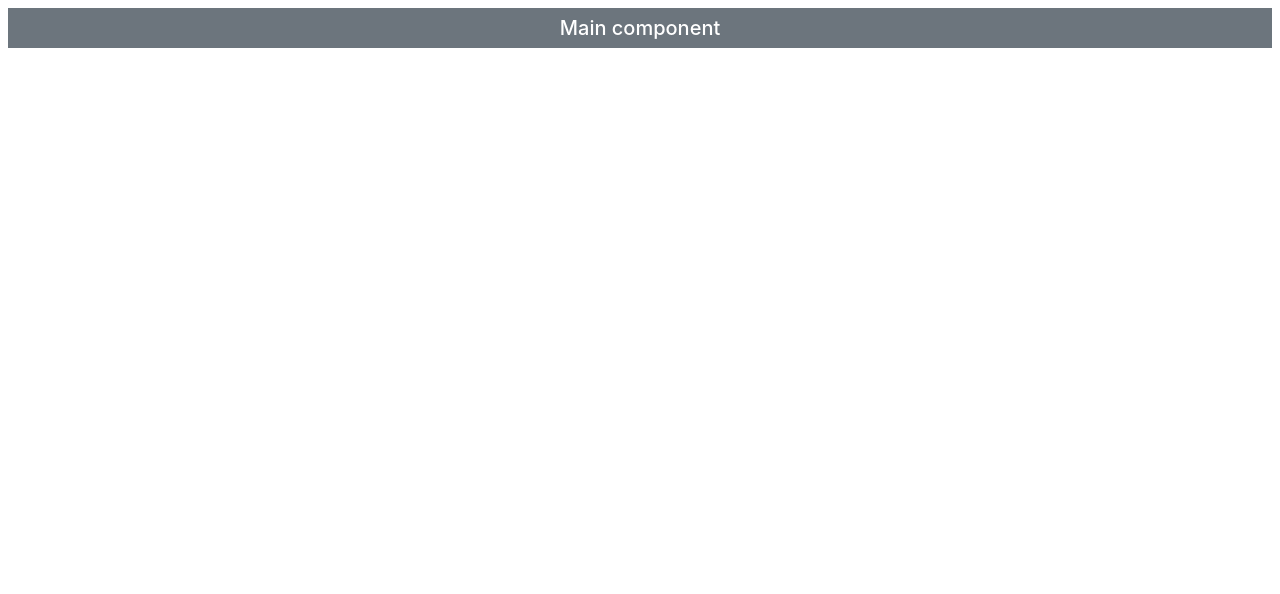
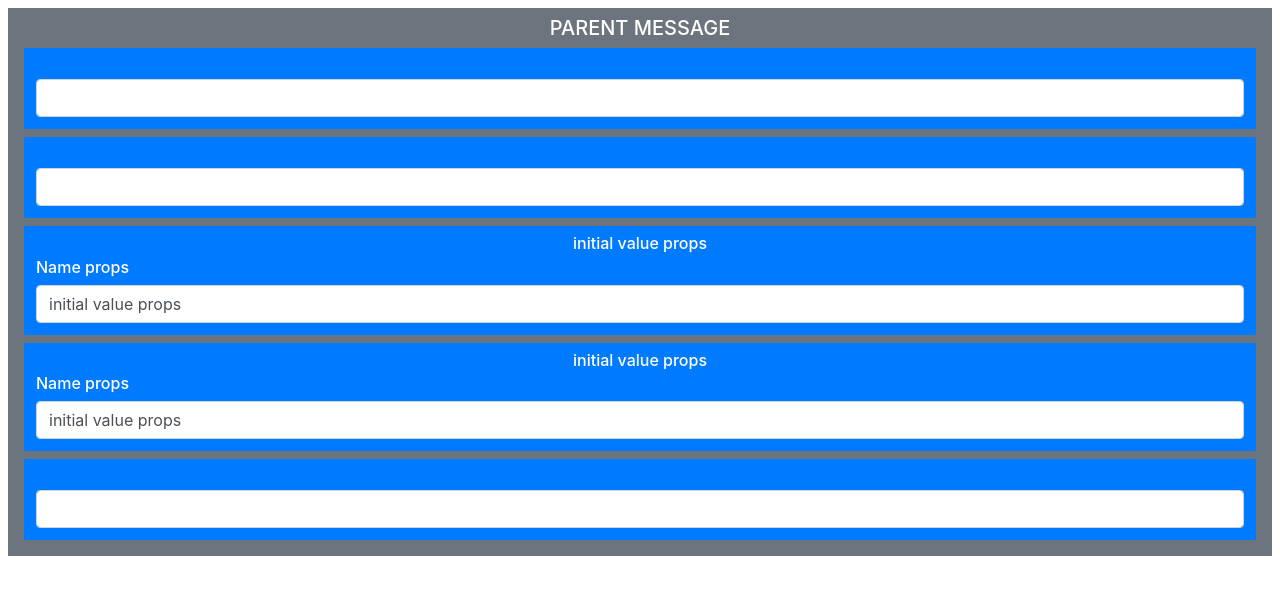
Before and after one commit to RafalKlimkiewicz/VueChap2, a Vue app in the folder templatesanddata/: page / in a window 1280 px wide. Shown: the top 594 px of the page. Built offline with nearby package versions, Linux system fonts and the light colour scheme.

Commit message:
components and props

```diff
--- a/templatesanddata/src/App.vue
+++ b/templatesanddata/src/App.vue
@@ -1,11 +1,26 @@
 <template>
   <div class="bg-secondary text-white text-center m-2 p-2 h5">
-    Main component
+    {{ message }}
+    <ChildComponenet />
+    <child-componenet />
+    <MyFeature labelText="Name props" initialValue="initial value props"/>
+    <my-feature label-text="Name props" initial-value="initial value props"/>
+    <child-global-component />
   </div>
 </template>
 
 <script>
+import ChildComponenet from "./components/ChildComponent";
 export default {
-  name: 'App'
+  name: 'App',
+  components: {
+    ChildComponenet,
+    MyFeature: ChildComponenet,
+  },
+  data: function(){
+    return {
+      message: "PARENT MESSAGE"
+    }
+  }
 }
 </script>
--- /dev/null
+++ b/templatesanddata/src/components/ChildComponent.vue
@@ -0,0 +1,20 @@
+<template>
+    <div class="bg-primary text-white text-center m-2 p-2 h6">
+        {{ message }}
+        <div class="form-group m-1 text-left">
+            <label>{{ labelText }}</label>
+            <input v-model="message" class="form-control" />
+        </div>
+    </div>
+</template>
+
+<script>
+export default{
+    props: ["labelText", "initialValue"],
+    data: function(){
+        return {
+            message: this.initialValue
+        }
+    }
+}
+</script>
--- a/templatesanddata/src/main.js
+++ b/templatesanddata/src/main.js
@@ -1,8 +1,11 @@
 import Vue from 'vue'
 import App from './App.vue'
 import "bootstrap/dist/css/bootstrap.min.css"
+import ChildGlobalComponent from "./components/ChildComponent.vue"
 
 Vue.config.productionTip = false
+
+Vue.component("child-global-component", ChildGlobalComponent);
 
 new Vue({
   render: h => h(App),
```
